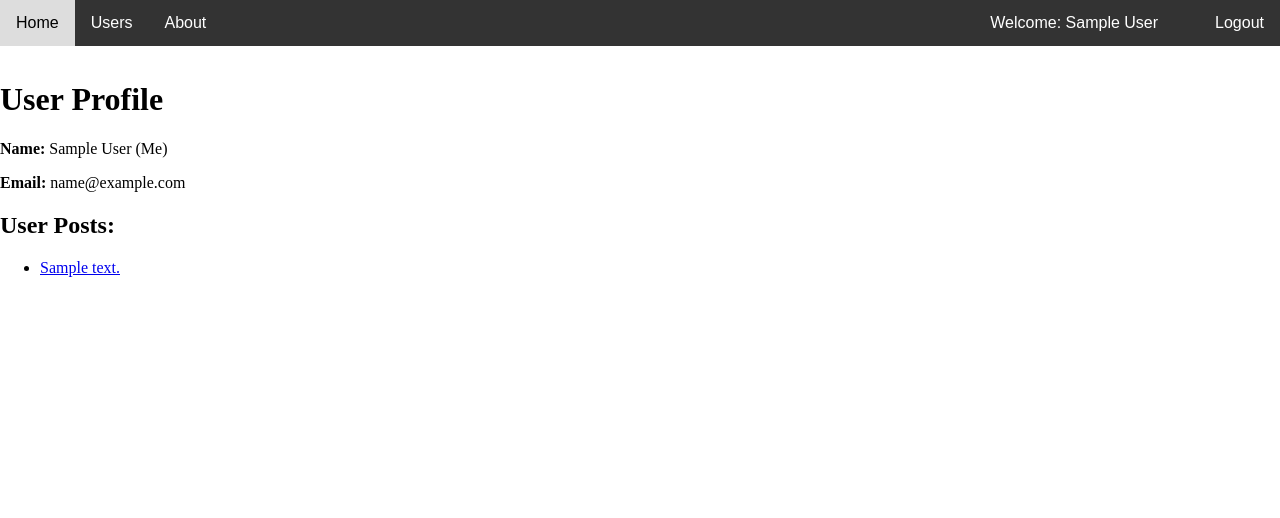
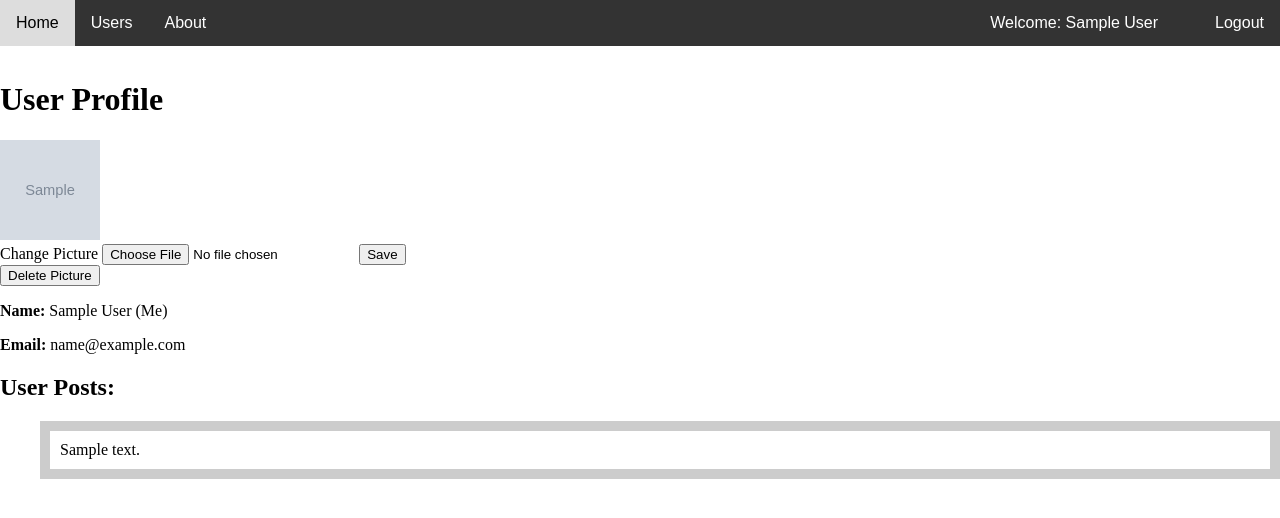
Before and after one commit to FaroukZakaria/Mini_social_media, a Flask app: page /users/1 in a window 1280 px wide. Shown: the top 518 px of the page. Run offline with Flask 3, Linux system fonts and the light colour scheme; the visitor is signed in with stand-in values (Sample User, id 1); tables that the repository leaves empty hold one stand-in row (values such as "Sample post"); grey boxes marked "Sample" are stand-in pictures.

Commit message:
Trying to make a profile picture

```diff
--- a/app.py
+++ b/app.py
@@ -11,6 +11,7 @@ from models import User, Base, Post
 import hashlib
 import secrets
 import string
+import os
 
 # Initialize Flask app
 app = Flask(__name__)
@@ -20,6 +21,9 @@ secret_key = ''.join(secrets.choice(string.ascii_letters + string.digits + strin
 
 # Set the Flask application's secret key
 app.secret_key = secret_key
+
+# Define the default upload folder location
+app.config['UPLOAD_FOLDER'] = '/static/profile_pictures/'
 
 # Configure SQLAlchemy to connect to the database
 engine = create_engine('mysql://public:password@localhost/platform_data')
@@ -98,7 +102,8 @@ def signup():
                 firstname=firstname,
                 lastname=lastname,
                 email=email,
-                password=hashed_password
+                password=hashed_password,
+                picture="/static/default_profile_picture.jpg"
                 )
         # Adding new user to database
         dbsession.add(new_user)
@@ -164,8 +169,18 @@ def users():
     """
     All users page
     """
-    users = dbsession.query(User).all()
-    return render_template('users.html', users=users)
+    if request.method == 'POST':
+        query = request.form.get('query', '')
+        search_res = [
+                user for user in users if query.lower()
+                in user['firstname'].lower()
+                or query.lower()
+                in user['lastname'].lower()
+                ]
+        return render_template('users.html', users=search_res, query=query)
+    else:
+        users = dbsession.query(User).all()
+        return render_template('users.html', users=users)
 
 @app.route('/users/<int:user_id>')
 def user_profile(user_id):
@@ -200,6 +215,59 @@ def navbar():
     """
     return render_template('navbar.html')
 
+@app.route('/upload', methods=['POST'])
+def upload_file():
+    if 'new_picture' not in request.files:
+        flash('No uploaded files', 'error')
+        return redirect(url_for('profile'))
+    new_picture = request.files['new_picture']
+
+    if new_picture.filename == '':
+        flash('No file selected', 'error')
+        return redirect(url_for('profile'))
+    filename = str(user_id) + '.jpg'
+    file_path = '/static/profile_pictures/' + filename
+    new_picture.save(file_path)
+
+    flash('Uploaded successfully', 'success')
+    return redirect(url_for('profile'))
+
+@app.route('/change_picture', methods=['POST'])
+def change_picture():
+    if 'user_id' in session:
+        user_id = session['user_id']
+        if 'new_picture' in request.files:
+            new_picture = request.files['new_picture']
+            if new_picture.content_length > 1048576:  # Limit file size to 1MB
+                flash('File size is too large. Please upload a file under 1MB.', 'error')
+                return redirect(url_for('profile'))
+
+            pic = dbsession.query(User).get(user_id).picture
+            if pic != "/static/profile_pictures/default.jpg":
+                # Code here to change the existing record to something else in database
+                pass
+
+            filename = f"{user_id}.jpg"
+            filepath = os.path.join(app.config['UPLOAD_FOLDER'], filename)
+            try:
+                new_picture.save(filepath)
+            except IOError as e:
+                flash('Error saving file: {}'.format(e), 'error')
+                return redirect(url_for('profile'))
+
+
+            user = dbsession.query(User).get(user_id)
+            user.picture = '/static/profile_pictures/' + filename
+            dbsession.commit()
+            flash('Profile picture updated successfully!', 'success')
+            return redirect(url_for('profile'))
+        else:
+            flash('No file uploaded!', 'error')
+            return redirect(url_for('profile'))
+    else:
+        flash('You must be logged in to change your profile picture.', 'error')
+        return redirect(url_for('login'))
+
 # PLACEHOLDER FOR MORE ROUTES
 
 
--- a/models.py
+++ b/models.py
@@ -20,6 +20,7 @@ class User(Base):
     lastname = Column(String(60), nullable=False)
     email = Column(String(120), unique=True, nullable=False)
     password = Column(String(120), nullable=False)
+    picture = Column(String(255), nullable=False)
     is_admin = False
     # Define the one-to-many relationship with Post
     user_posts = relationship('Post', back_populates='author')
--- a/static/posts.css
+++ b/static/posts.css
@@ -16,3 +16,16 @@
     margin-bottom: 10px;
     color: #333333;
 }
+/* CSS styles for post containers */
+.post-container {
+    border: 10px solid #ccc; /* Border style */
+    padding: 10px; /* Padding for content */
+    margin-bottom: 10px; /* Margin between posts */
+    cursor: pointer; /* Change cursor to pointer on hover */
+    transition: background-color 0.3s; /* Smooth transition for background color change */
+}
+
+/* Style for hover effect */
+.post-container:hover {
+    background-color: #ddd; /* Change background color on hover */
+}
--- a/templates/index.html
+++ b/templates/index.html
@@ -18,7 +18,7 @@
     <!-- Include the navigation bar -->
     {% include 'navbar.html' %}
 
-    <h1>Welcome to my Mini Social Media website</h1>
+    <h1>Mini media</h1>
     <!-- Display flashed messages -->
     {% with messages = get_flashed_messages() %}
         {% if messages %}
@@ -35,6 +35,6 @@
         {% endif %}
     {% endwith %}
 
-	<a href="/addPost" class="add-post-btn">Add Post</a>
+	<a href="/addPost" class="add-post-btn">Add post</a>
 </body>
 </html>
--- a/templates/profile.html
+++ b/templates/profile.html
@@ -5,18 +5,35 @@
     <meta name="viewport" content="width=device-width, initial-scale=1.0">
     <title>User Profile</title>
     <link rel="stylesheet" href="static/navbar.css">
+    <link rel="stylesheet" href="static/posts.css">
 </head>
 <body>
     {% include 'navbar.html' %}
     <h1>User Profile</h1>
     <div>
+        {% if user.picture %}
+	    <img src="{{ user.picture }}" alt="Profile Picture" style="width: 100px; height: 100px;">
+        {% else %}
+	    <img src="/static/profile_pictures/default.jpg" alt="Default Profile Picture" style="width: 100px; height: 100px;">
+	{% endif %}
+	{% if is_current_user %}
+		<form action="/change_picture" method="POST" enctype="multipart/form-data">
+			<label for="new_picture">Change Picture</label> <input type="file" id="new_picture" name="new_picture" accept="image/*">
+		    <button type="submit">Save</button>
+		</form>
+		<form action="/delete_picture" method="POST">
+		    <button type="submit">Delete Picture</button>
+		</form>
+	{% endif %}
         <p><strong>Name:</strong> {{ user.firstname }} {{ user.lastname }}{% if is_current_user %} (Me){% endif %}</p>
         <p><strong>Email:</strong> {{ user.email }}</p>
     </div>
     <h2>User Posts:</h2>
     <ul>
         {% for post in user.user_posts %}
-	    <li><a href="/posts/{{ post.id }}">{{ post.content }}</a></li>
+	<div class="post-container" onclick="window.location='/posts/{{ post.id }}';">
+	    {{ post.content }}
+	</div>
 	{% endfor %}
     </ul>
 </body>
--- a/templates/users.html
+++ b/templates/users.html
@@ -8,6 +8,12 @@
 <body>
     {% include 'navbar.html' %}
     <h1>Users</h1>
+
+    <form action="/search" method="GET">
+        <input type="text" name="query" placeholder="Search users...">
+	<button type="submit">Search</button>
+    </form>
+
     <ul>
         {% for user in users %}
         <li><a href="/users/{{ user.id }}">{{ user.firstname }} {{ user.lastname }}</a></li>
```
Also changed, not shown: static/profile_pictures/default.jpg (added).
